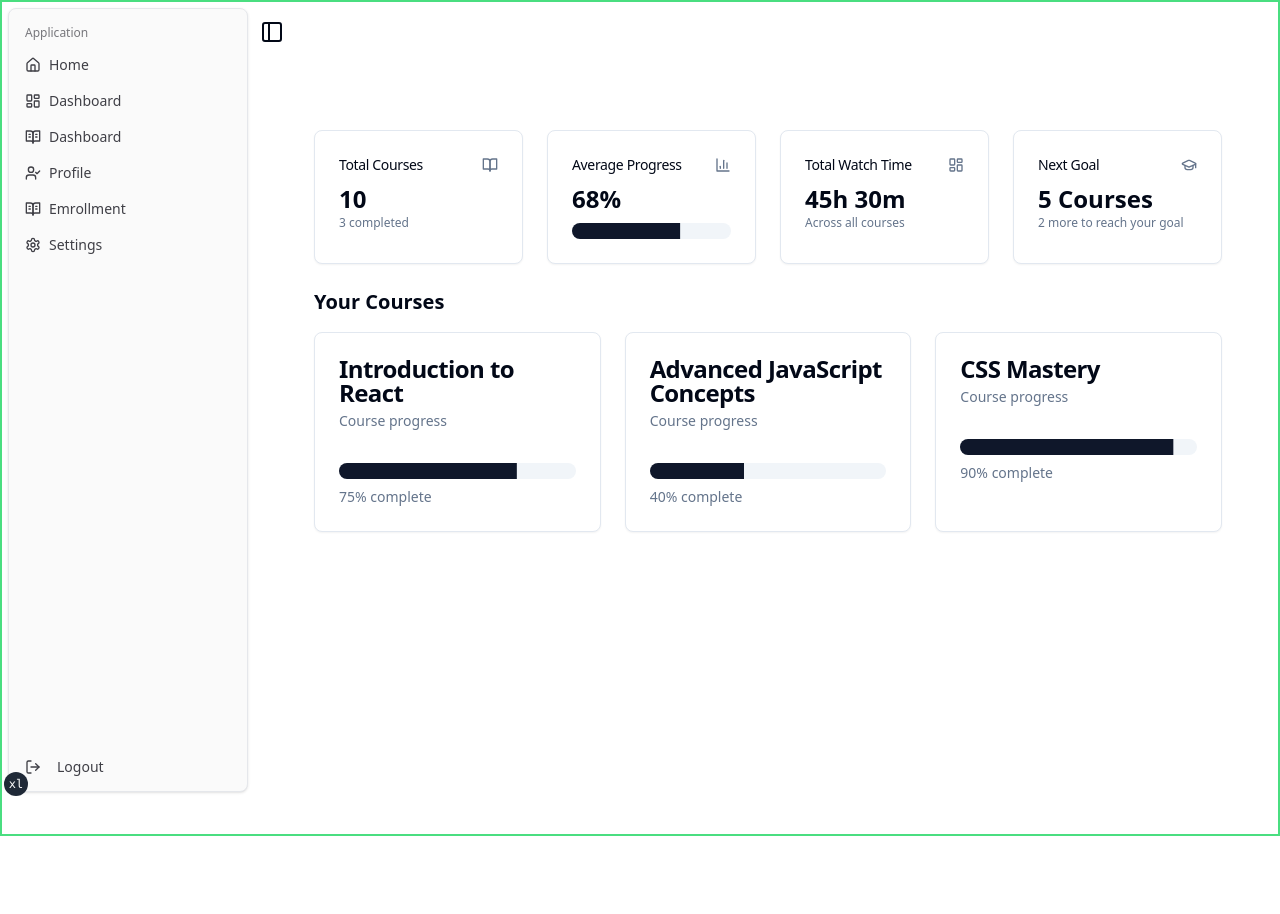
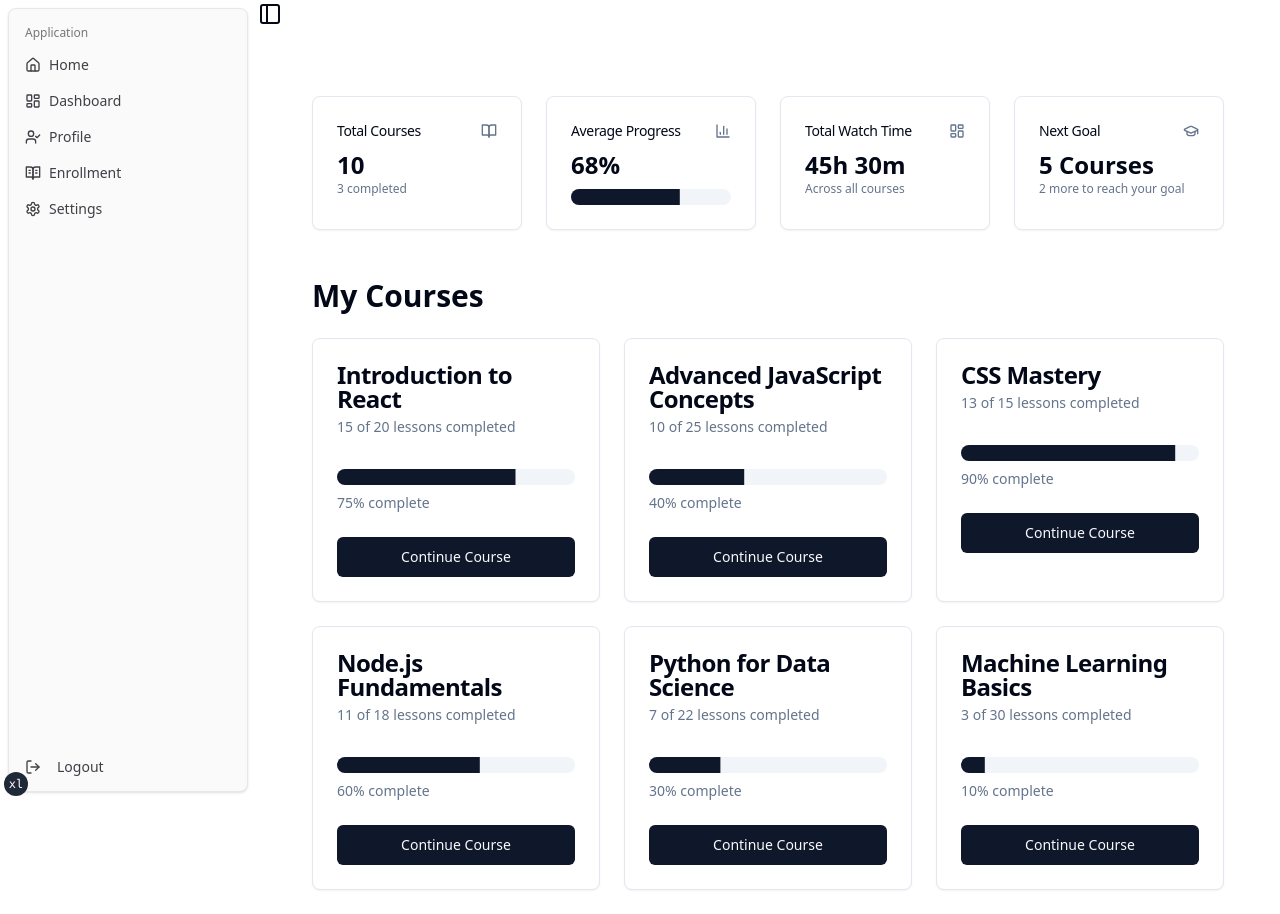
Before and after one commit to rakibtweets/10minutedev, a Next.js app: page /dashboard in a window 1280 px wide. Before the commit the page ends 836 px from the top, so only its background shows below. Built offline with nearby package versions, Linux system fonts and the light colour scheme.

Commit message:
feat(dashboard): enhance course display with progress details and add continue button; update enrollment table layout

```diff
--- a/app/(dashboard)/dashboard/page.tsx
+++ b/app/(dashboard)/dashboard/page.tsx
@@ -1,9 +1,11 @@
+import { Button } from '@/components/ui/button';
 import {
   Card,
   CardHeader,
   CardTitle,
   CardDescription,
-  CardContent
+  CardContent,
+  CardFooter
 } from '@/components/ui/card';
 
 import { Progress } from '@/components/ui/progress';
@@ -16,11 +18,49 @@ import {
 
 // Mock data for courses and analytics
 const courses = [
-  { id: 1, title: 'Introduction to React', progress: 75 },
-  { id: 2, title: 'Advanced JavaScript Concepts', progress: 40 },
-  { id: 3, title: 'CSS Mastery', progress: 90 }
+  {
+    id: 1,
+    title: 'Introduction to React',
+    progress: 75,
+    totalLessons: 20,
+    completedLessons: 15
+  },
+  {
+    id: 2,
+    title: 'Advanced JavaScript Concepts',
+    progress: 40,
+    totalLessons: 25,
+    completedLessons: 10
+  },
+  {
+    id: 3,
+    title: 'CSS Mastery',
+    progress: 90,
+    totalLessons: 15,
+    completedLessons: 13
+  },
+  {
+    id: 4,
+    title: 'Node.js Fundamentals',
+    progress: 60,
+    totalLessons: 18,
+    completedLessons: 11
+  },
+  {
+    id: 5,
+    title: 'Python for Data Science',
+    progress: 30,
+    totalLessons: 22,
+    completedLessons: 7
+  },
+  {
+    id: 6,
+    title: 'Machine Learning Basics',
+    progress: 10,
+    totalLessons: 30,
+    completedLessons: 3
+  }
 ];
-
 const analytics = {
   totalCourses: 10,
   completedCourses: 3,
@@ -30,7 +70,7 @@ const analytics = {
 const DashboardPage = () => {
   return (
     <>
-      <div className="grid gap-6 md:grid-cols-2 lg:grid-cols-4">
+      <div className="grid  gap-6 md:grid-cols-2 lg:grid-cols-4">
         <Card>
           <CardHeader className="flex flex-row items-center justify-between space-y-0 pb-2">
             <CardTitle className="text-sm font-medium">Total Courses</CardTitle>
@@ -82,14 +122,17 @@ const DashboardPage = () => {
           </CardContent>
         </Card>
       </div>
-      <div className="mt-6">
-        <h2 className="mb-4 text-xl font-semibold">Your Courses</h2>
+      <div className="mt-12 space-y-6">
+        <h1 className="text-3xl font-bold">My Courses</h1>
         <div className="grid gap-6 md:grid-cols-2 lg:grid-cols-3">
           {courses.map((course) => (
             <Card key={course.id}>
               <CardHeader>
                 <CardTitle>{course.title}</CardTitle>
-                <CardDescription>Course progress</CardDescription>
+                <CardDescription>
+                  {course.completedLessons} of {course.totalLessons} lessons
+                  completed
+                </CardDescription>
               </CardHeader>
               <CardContent>
                 <Progress value={course.progress} className="mt-2" />
@@ -97,6 +140,9 @@ const DashboardPage = () => {
                   {course.progress}% complete
                 </p>
               </CardContent>
+              <CardFooter>
+                <Button className="w-full">Continue Course</Button>
+              </CardFooter>
             </Card>
           ))}
         </div>
--- a/app/(dashboard)/enrollment/page.tsx
+++ b/app/(dashboard)/enrollment/page.tsx
@@ -57,18 +57,20 @@ const EmrollmentPage = () => {
         <TableCaption>A list of your enrolled courses</TableCaption>
         <TableHeader>
           <TableRow>
+            <TableHead>Enrollment ID</TableHead>
             <TableHead>Course Name</TableHead>
-            <TableHead>Enrollment Time</TableHead>
-            <TableHead>Enrollment ID</TableHead>
+            <TableHead className="hidden md:block">Enrollment Time</TableHead>
             <TableHead>Certificate</TableHead>
           </TableRow>
         </TableHeader>
         <TableBody>
           {enrolledCourses.map((course) => (
             <TableRow key={course.id}>
+              <TableCell>{course.id}</TableCell>
               <TableCell className="font-medium">{course.name}</TableCell>
-              <TableCell>{formatDate(course.enrollmentTime)}</TableCell>
-              <TableCell>{course.id}</TableCell>
+              <TableCell className="hidden md:block">
+                {formatDate(course.enrollmentTime)}
+              </TableCell>
               <TableCell>
                 {course.certificateAvailable ? (
                   <Button variant="outline" size="sm">
--- a/app/(dashboard)/layout.tsx
+++ b/app/(dashboard)/layout.tsx
@@ -4,12 +4,12 @@ import { DashboardSidebar } from '@/components/dashboard/Sidebar/app-sidebar';
 
 const DashboardLayout = ({ children }: { children: React.ReactNode }) => {
   return (
-    <SidebarProvider className="flex border-2 border-green-400 py-4">
+    <SidebarProvider>
       <DashboardSidebar />
-      <main>
+      <main className="w-full ">
         <SidebarTrigger />
-        <section className="flex flex-1 flex-col items-center justify-center px-6 pb-6 pt-20 max-md:pb-14 sm:px-14">
-          <div className="mx-auto w-full max-w-7xl">{children}</div>
+        <section className="flex w-full flex-1 flex-col items-center justify-center px-6 pb-6 pt-16 max-md:pb-14 sm:px-14">
+          <div className="mx-auto  w-full max-w-7xl">{children}</div>
         </section>
       </main>
     </SidebarProvider>
--- a/components/dashboard/Sidebar/app-sidebar.tsx
+++ b/components/dashboard/Sidebar/app-sidebar.tsx
@@ -32,18 +32,14 @@ const items = [
     url: '/dashboard',
     icon: LayoutDashboard
   },
-  {
-    title: 'Dashboard',
-    url: '/my-courses',
-    icon: BookOpenText
-  },
+
   {
     title: 'Profile',
     url: '/profile',
     icon: UserCheck
   },
   {
-    title: 'Emrollment',
+    title: 'Enrollment',
     url: '/enrollment',
     icon: BookOpenText
   },
--- a/components/ui/sidebar.tsx
+++ b/components/ui/sidebar.tsx
@@ -141,7 +141,7 @@ const SidebarProvider = React.forwardRef<
               } as React.CSSProperties
             }
             className={cn(
-              'group/sidebar-wrapper flex min-h-svh w-full has-[[data-variant=inset]]:bg-sidebar',
+              'group/sidebar-wrapper  flex min-h-svh w-full has-[[data-variant=inset]]:bg-sidebar',
               className
             )}
             ref={ref}
```
